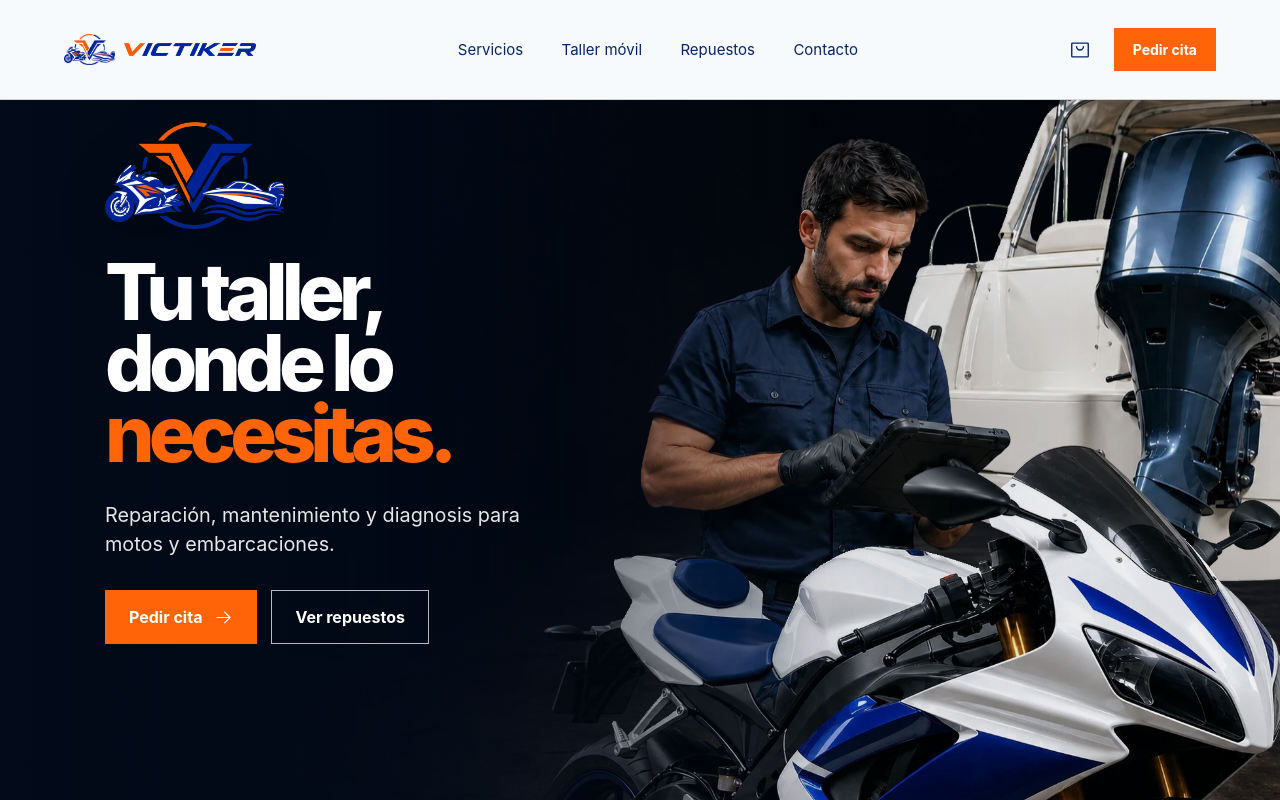
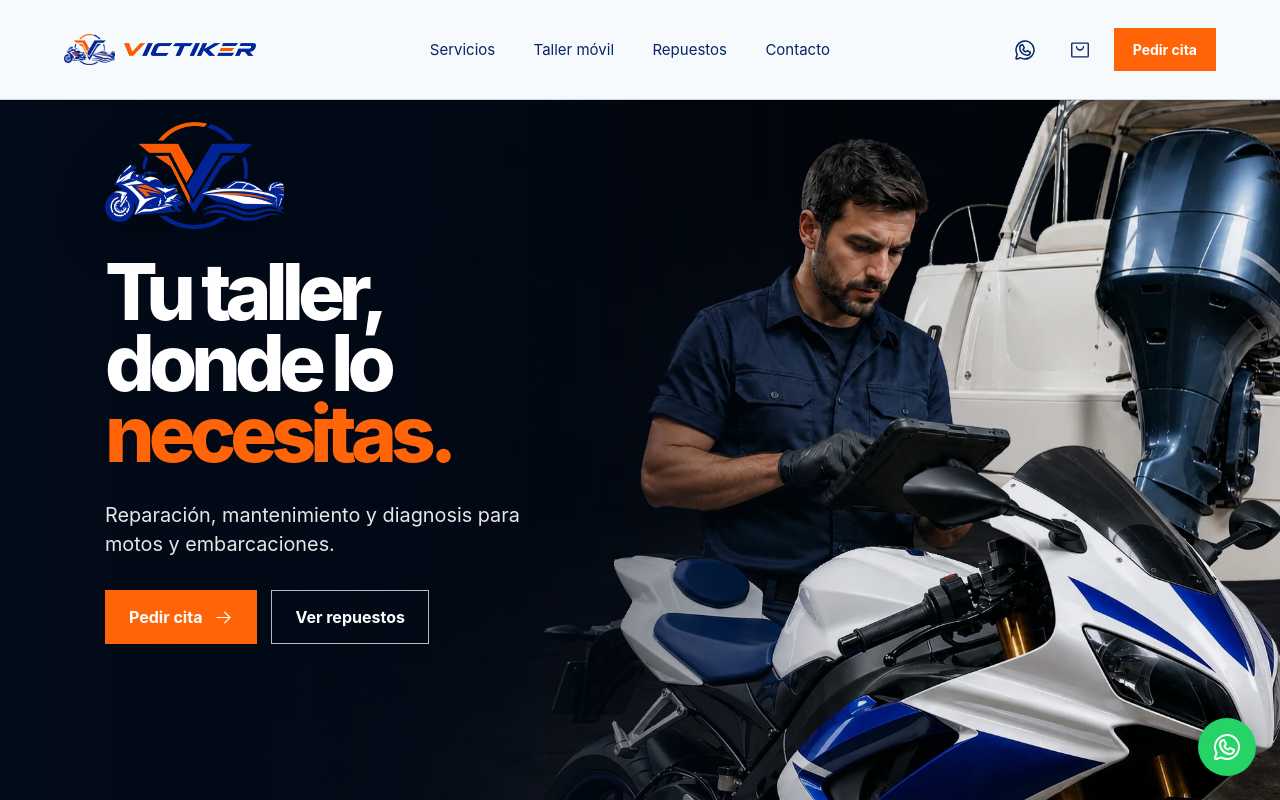
Before and after one commit to marcpujolapps/victiker-web, a React (Vite) app: page / in a window 1280 px wide. Shown: the top 800 px of the page. Built offline with nearby package versions, Linux system fonts and the light colour scheme; no server answers.

Commit message:
Add WhatsApp header and floating contact links

```diff
--- a/src/App.jsx
+++ b/src/App.jsx
@@ -3,6 +3,7 @@ import { lazy, Suspense, useEffect, useRef, useState } from 'react'
 import { RequestDrawer } from './components/RequestDrawer'
 import { SiteFooter } from './components/SiteFooter'
 import { SiteHeader } from './components/SiteHeader'
+import { WhatsAppLink } from './components/WhatsAppLink'
 import { CatalogPage } from './pages/CatalogPage'
 import { ContactPage } from './pages/ContactPage'
 import { HomePage } from './pages/HomePage'
@@ -133,6 +134,7 @@ export function App() {
         <Page navigate={navigate} addToCart={addToCart} cart={cart} itemCount={itemCount} openRequest={() => setCartOpen(true)} />
       </main>
       <SiteFooter navigate={navigate} />
+      <WhatsAppLink floating raised={path === '/catalogo' && itemCount > 0} />
       <RequestDrawer cart={cart} updateQuantity={updateQuantity} isOpen={cartOpen} onClose={() => setCartOpen(false)} navigate={navigate} />
       {lastAdded && <div className="request-feedback" role="status" aria-live="polite">
         <CheckCircle size={18} weight="fill" />
--- a/src/components/SiteHeader.jsx
+++ b/src/components/SiteHeader.jsx
@@ -1,5 +1,6 @@
 import { List, ShoppingBag, X } from '@phosphor-icons/react'
 import { useState } from 'react'
+import { WhatsAppLink } from './WhatsAppLink'
 
 const links = [
   ['/servicios', 'Servicios'],
@@ -19,6 +20,7 @@ export function SiteHeader({ path, itemCount, navigate, openRequest }) {
       {links.map(([to, label]) => <button className={path === to ? 'is-current' : ''} onClick={() => goTo(to)} key={to}>{label}</button>)}
     </nav>
     <div className="header-actions">
+      <WhatsAppLink />
       <button className="cart-button" onClick={openRequest} aria-label={`Abrir solicitud: ${itemCount} repuestos`}><ShoppingBag size={22} />{itemCount > 0 && <span>{itemCount}</span>}</button>
       <button className="button button--small" onClick={() => goTo('/contacto')}>Pedir cita</button>
       <button className="menu-button" onClick={() => setMenuOpen((value) => !value)} aria-label="Abrir menú">{menuOpen ? <X size={25} /> : <List size={27} />}</button>
--- /dev/null
+++ b/src/components/WhatsAppLink.jsx
@@ -0,0 +1,14 @@
+import { WhatsappLogo } from '@phosphor-icons/react'
+
+export function WhatsAppLink({ floating = false, raised = false }) {
+  return <a
+    className={floating ? `whatsapp-link whatsapp-link--floating${raised ? ' whatsapp-link--raised' : ''}` : 'whatsapp-link whatsapp-link--header'}
+    href="https://wa.me/34673551065"
+    target="_blank"
+    rel="noopener noreferrer"
+    aria-label="Escribir a Victiker por WhatsApp (abre en una pestaña nueva)"
+    title="Escríbenos por WhatsApp"
+  >
+    <WhatsappLogo size={floating ? 32 : 24} aria-hidden="true" />
+  </a>
+}
--- a/src/styles.css
+++ b/src/styles.css
@@ -313,3 +313,17 @@
 }
 .admin-signout:focus-visible { outline:2px solid var(--admin-text); outline-offset:2px; }
 .admin-signout:disabled { opacity:.6; cursor:wait; }
+
+.whatsapp-link { display:grid; place-items:center; flex-shrink:0; color:#fff; border-radius:50%; text-decoration:none; transition:background .2s,transform .2s; }
+.whatsapp-link--header { width:42px; height:42px; color:var(--blue-deep); background:transparent; }
+.whatsapp-link--header:hover { color:var(--blue); }
+.whatsapp-link--floating { position:fixed; z-index:20; right:max(24px,env(safe-area-inset-right)); bottom:calc(24px + env(safe-area-inset-bottom)); width:58px; height:58px; background:#25d366; box-shadow:0 4px 18px rgba(0,0,0,.2); }
+.whatsapp-link--floating:hover { background:#1eb85a; transform:translateY(-2px); }
+.whatsapp-link:focus-visible { outline:3px solid var(--orange); outline-offset:4px; }
+.whatsapp-link--raised { bottom:calc(110px + env(safe-area-inset-bottom)); }
+@media (max-width:600px) {
+  .site-header { gap:10px; padding-inline:14px; }
+  .header-actions { gap:4px; }
+  .whatsapp-link--floating { right:max(16px,env(safe-area-inset-right)); bottom:calc(16px + env(safe-area-inset-bottom)); width:56px; height:56px; }
+  .whatsapp-link--raised { bottom:calc(104px + env(safe-area-inset-bottom)); }
+}
```
Also changed, not shown: 1 other file (tests, documents, lock files or other folders).
